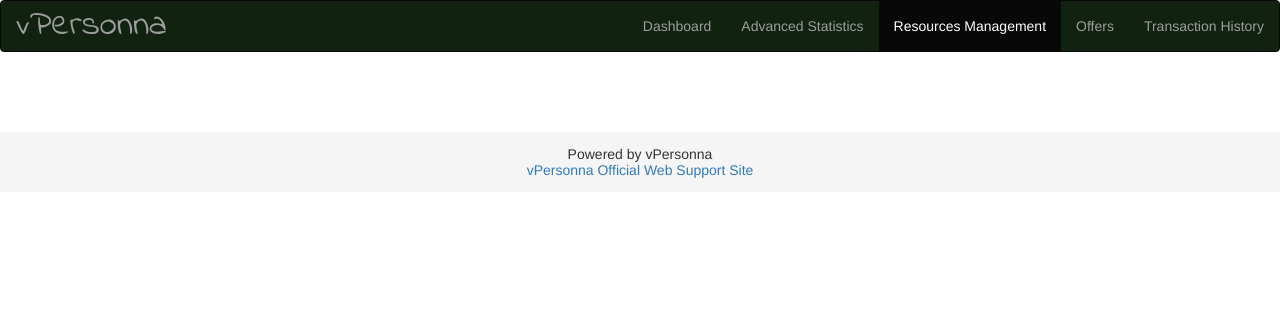
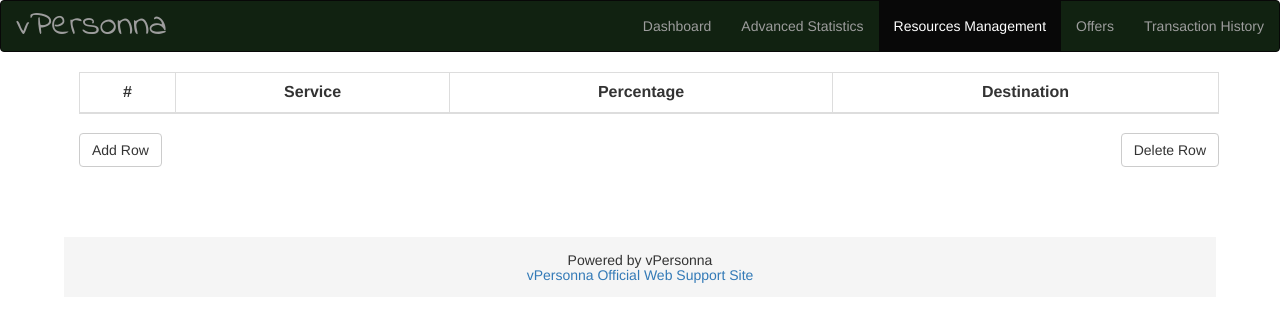
Before and after one commit to stanioanmihail/vpersonna-web, a Django app: page /manage in a window 1280 px wide. Shown: the top 322 px of the page. Run offline with Django 3.2, Linux system fonts and the light colour scheme; lists and menus that the app fills with data are empty; some libraries are stand-ins or nearby versions.

Commit message:
Resouce Management: dynamic table added, no database connection

```diff
--- a/vpersonna/vprofile/templates/profile/resources_mng.html
+++ b/vpersonna/vprofile/templates/profile/resources_mng.html
@@ -1,6 +1,60 @@
 {% extends 'profile/base.html' %}
+{% block header %}
+<script type="text/javascript">
+
+     $(document).ready(function(){
+        var i = 0;
+        $("#add_row").click(function(){
+            $('#addr' + i).html(
+                    "<td>"+ (i + 1) + "</td>" +
+                    "<td><input name='name" + i + "' type='text' placeholder='Service' class='form-control input-md'  /></td>" +
+                    "<td><input name='mail" + i + "' type='text' placeholder='Percentage' class='form-control input-md'></td>" +
+                    "<td><input name='mobile" + i + "' type='text' placeholder='Destination' class='form-control input-md'></td>");
+
+            $('#tab_logic').append('<tr id="addr' + (i + 1) + '"></tr>');
+            i++;
+        });
+
+        $("#delete_row").click(function(){
+            if(i > 0){
+                $("#addr" + (i - 1)).html('');
+                i--;
+            }
+        });
+
+    });
+</script>
+{% endblock header %}
 {% block nav-res-mng %}
 class="active"
 {% endblock %}
 {% block content %}
+    <div class="container">
+        <div class="row clearfix">
+            <div class="col-md-12 column">
+                <table class="table table-bordered table-hover" id="tab_logic">
+                    <thead>
+                        <tr >
+                            <th class="text-center">
+                                #
+                            </th>
+                            <th class="text-center">
+                                Service
+                            </th>
+                            <th class="text-center">
+                                Percentage
+                            </th>
+                            <th class="text-center">
+                                Destination
+                            </th>
+                        </tr>
+                    </thead>
+                    <tbody>
+                        <tr id='addr0'></tr>
+                    </tbody>
+                </table>
+            </div>
+        </div>
+        <a id="add_row" class="btn btn-default pull-left">Add Row</a>
+        <a id='delete_row' class="pull-right btn btn-default">Delete Row</a>
 {% endblock %}
```
